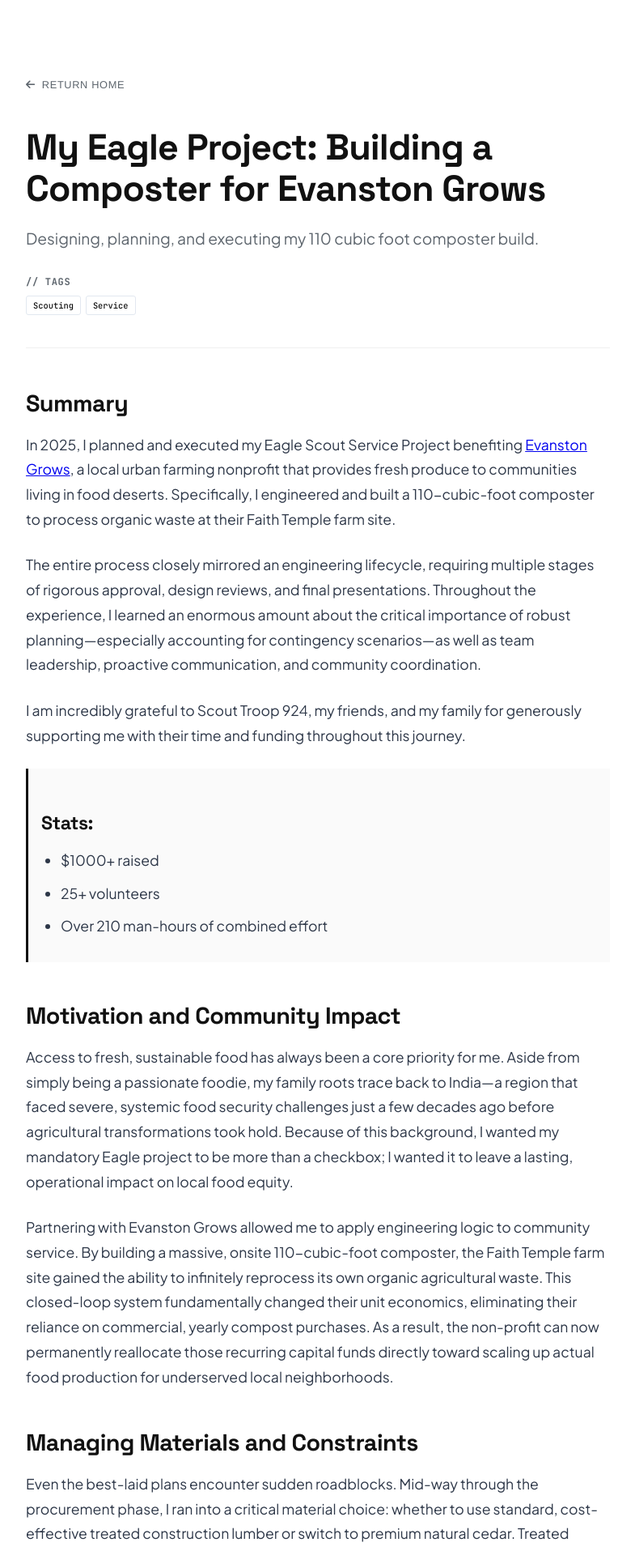
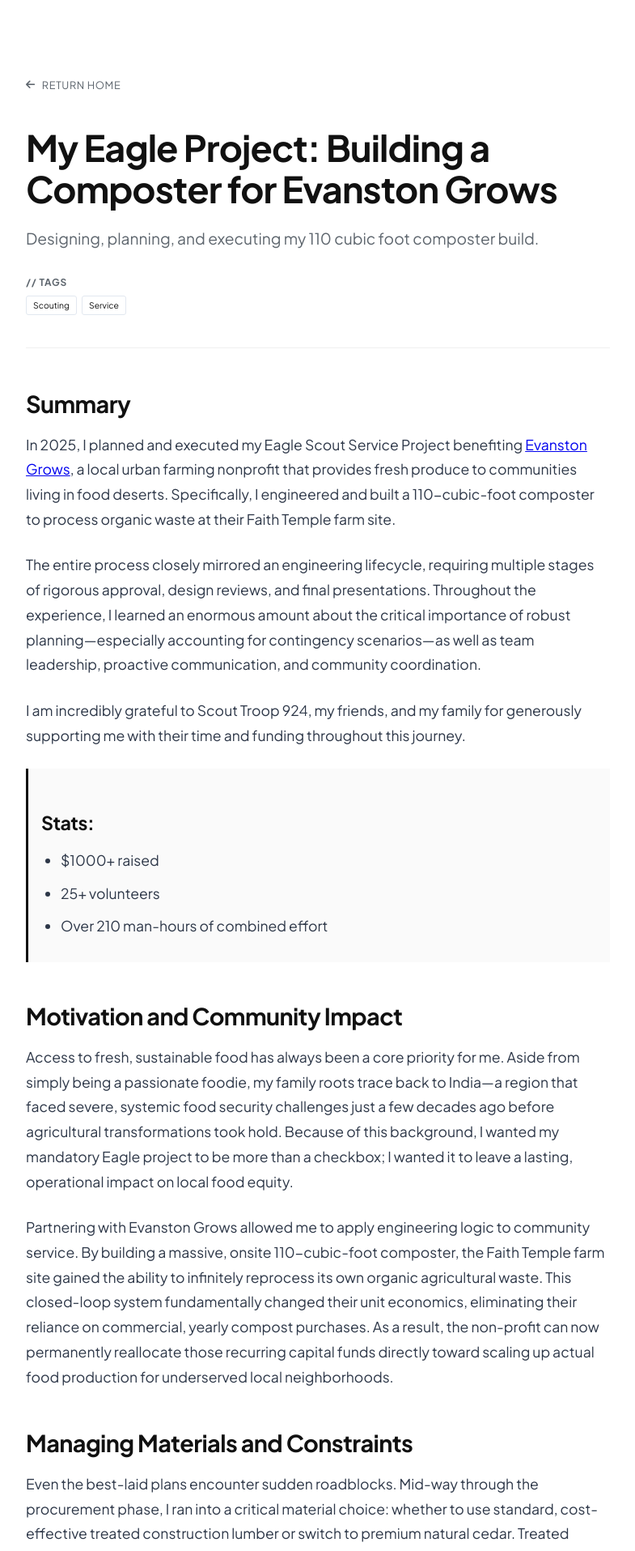
Before and after one commit to F15Eagle/mysite, a Jekyll site: the page built from _projects/eagle-project.md, in a window 1280 px wide. Shown: the top 1915 px of the page at 81% size, without its empty margins (247-1032 px from the left). Built offline with Jekyll 4.4.1, drawn with Linux system fonts in a browser that asks for light colours.

Commit message:
Refactor project-detail layout and styles

```diff
--- a/_layouts/project-detail.html
+++ b/_layouts/project-detail.html
@@ -7,7 +7,7 @@
     <meta charset="UTF-8">
     <meta name="viewport" content="width=device-width, initial-scale=1.0">
     <title>{{ page.title }} | Prady</title>
-    <link href="https://fonts.googleapis.com/css2?family=Plus+Jakarta+Sans:wght@400;500;600&family=Space+Grotesk:wght@700&family=JetBrains+Mono:wght@500;700&display=swap" rel="stylesheet">
+    <link href="https://fonts.googleapis.com/css2?family=Plus+Jakarta+Sans:wght@400;500;600;700&display=swap" rel="stylesheet">
     <link rel="stylesheet" href="https://cdnjs.cloudflare.com/ajax/libs/font-awesome/6.0.0/css/all.min.css">
 
     <style>
@@ -22,13 +22,13 @@
         * { margin: 0; padding: 0; box-sizing: border-box; }
         body { background-color: var(--light-bg); color: var(--text-dark); font-family: 'Plus Jakarta Sans', sans-serif; line-height: 1.6; -webkit-font-smoothing: antialiased; }
 
-        h1, h2, h3, h4 { font-family: 'Space Grotesk', sans-serif; font-weight: 700; letter-spacing: -0.02em; color: var(--text-dark); }
-        .mono-label { font-family: 'JetBrains Mono', monospace; font-size: 0.75rem; text-transform: uppercase; letter-spacing: 0.06em; color: var(--text-muted); font-weight: 700; }
+        h1, h2, h3, h4 { font-family: 'Plus Jakarta Sans', sans-serif; font-weight: 700; letter-spacing: -0.02em; color: var(--text-dark); }
+        .mono-label { font-family: 'Plus Jakarta Sans', sans-serif; font-size: 0.75rem; text-transform: uppercase; letter-spacing: 0.06em; color: var(--text-muted); font-weight: 700; }
 
         /* Layout Framework Containers */
         .project-container { max-width: 850px; margin: 0 auto; padding: 90px 5% 120px; }
 
-        .project-back-btn { display: inline-flex; align-items: center; gap: 8px; text-decoration: none; color: var(--text-muted); font-family: "Helvetica Neue", Helvetica, Arial, sans-serif; font-size: 0.8rem; text-transform: uppercase; letter-spacing: 0.05em; margin-bottom: 40px; transition: color 0.2s ease; }
+        .project-back-btn { display: inline-flex; align-items: center; gap: 8px; text-decoration: none; color: var(--text-muted); font-family: 'Plus Jakarta Sans', sans-serif; font-size: 0.8rem; text-transform: uppercase; letter-spacing: 0.05em; margin-bottom: 40px; transition: color 0.2s ease; }
         .project-back-btn:hover { color: var(--text-dark); }
 
         .project-header { margin-bottom: 50px; border-bottom: 1px solid var(--border-line); padding-bottom: 40px; }
@@ -38,7 +38,7 @@
         .meta-item { display: flex; flex-direction: column; gap: 6px; }
         .meta-content { font-family: 'Plus Jakarta Sans', sans-serif; font-size: 0.95rem; color: var(--text-dark); }
         .meta-tags { display: flex; flex-wrap: wrap; gap: 6px; }
-        .meta-tag { font-family: 'JetBrains Mono', monospace; font-size: 0.65rem; color: var(--text-dark); background: #ffffff; padding: 3px 8px; border: 1px solid #e2e8f0; border-radius: 3px; }
+        .meta-tag { font-family: 'Plus Jakarta Sans', sans-serif; font-size: 0.65rem; color: var(--text-dark); background: #ffffff; padding: 3px 8px; border: 1px solid #e2e8f0; border-radius: 3px; }
 
         /* Typography & Element Handling for Compiled Markdown */
         .project-body { font-family: 'Plus Jakarta Sans', sans-serif; font-size: 1.1rem; line-height: 1.75; color: #2d3748; }
@@ -68,7 +68,7 @@
             margin: 0 auto 0.8rem;
         }
         .project-body figcaption {
-            font-family: 'JetBrains Mono', monospace;
+            font-family: 'Plus Jakarta Sans', sans-serif;
             font-size: 0.75rem;
             color: var(--text-muted);
             text-transform: uppercase;
@@ -78,7 +78,7 @@
         }
 
         .project-body pre { background: #fafafa; border: 1px solid var(--border-line); padding: 22px; border-radius: 4px; overflow-x: auto; margin: 2.5rem 0; }
-        .project-body code { font-family: 'JetBrains Mono', monospace; font-size: 0.9rem; background: #fafafa; padding: 2px 6px; border-radius: 3px; color: var(--text-dark); }
+        .project-body code { font-family: 'Plus Jakarta Sans', sans-serif; font-size: 0.9rem; background: #fafafa; padding: 2px 6px; border-radius: 3px; color: var(--text-dark); }
         .project-body pre code { padding: 0; background: transparent; }
 
         /* Breezy Animated Scroll Reveal States */
```
